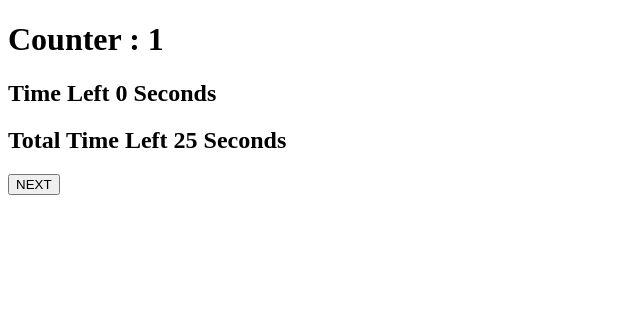
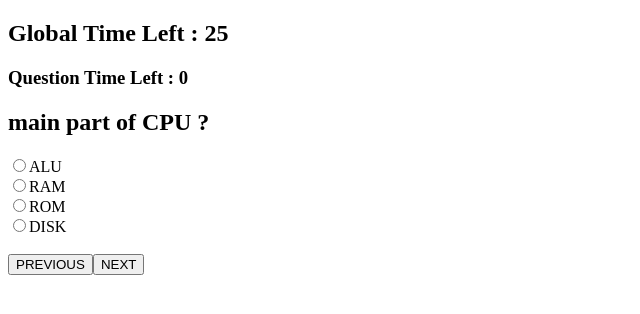
Before and after one commit to karanjoshi-kj/REACT, a React (Vite) app in the folder demo/: page / in a window 1280 px wide. Shown: the top 314 px of the page, without its empty margins (0-640 px from the left). Built offline with nearby package versions, Linux system fonts and the light colour scheme.

Commit message:
QUIZ QUESTION UPDATED

```diff
--- a/demo/src/App.jsx
+++ b/demo/src/App.jsx
@@ -2,9 +2,9 @@
 // import NavBar from "./components/Topbar/NavBar"
 // import Topbar2 from "./components/TopBar2/Topbar2"
 
-// import Quiz from "./components/PROJECTS/Quiz"
+import Quiz from "./components/PROJECTS/Quiz"
 // import Statedependency from "./components/USEEFFECT/Statedependency"
-import Useeffect1 from "./components/USEEFFECT/Useeffect1"
+// import Useeffect1 from "./components/USEEFFECT/Useeffect1"
 // import Useeffect from "./components/USEEFFECT/Useeffect"
 // import Todolist from "./components/PROJECTS/todolist"
 
@@ -30,10 +30,10 @@ import Useeffect1 from "./components/USEEFFECT/Useeffect1"
 function App() {
   return (
     <>
-    <Useeffect1/>
+    {/* <Useeffect1/> */}
     {/* <Statedependency/> */}
     {/* <Useeffect/> */}
-    {/* <Quiz/> */}
+    <Quiz/>
     {/* <Todolist/> */}
     {/* <FormuseState/> */}
     {/* <MultiuseState/> */}
--- a/demo/src/components/PROJECTS/Quiz.jsx
+++ b/demo/src/components/PROJECTS/Quiz.jsx
@@ -1,21 +1,22 @@
-import React, { useState } from "react";
+import React, { useState, useEffect } from "react";
 import data from "./Questions.json";
 
 const Quiz = () => {
 
+  const questiontiming = 5;
+  const globaltime = 30;
+
   const [index, setindex] = useState(0);
   const [select, setselect] = useState("");
   const [score, setscore] = useState(0);
-  const [answer , setanswer] = useState([]);
+  const [answer, setanswer] = useState([]);
+
+  const [timing, setTiming] = useState(questiontiming);
+  const [globaltimer, setglobaltimer] = useState(globaltime);
 
   const nextques = () => {
 
-    if (select === "") {
-      alert("PLZZ SELECT AN OPTION");
-      return;
-    }
-
-    let correct = select === data.Questions[index].answer ;
+    let correct = select === data.Questions[index].answer;
 
     if (correct) {
       setscore(score + 1);
@@ -25,40 +26,86 @@ const Quiz = () => {
     newanswer[index] = correct;
     setanswer(newanswer);
 
-    if (select === data.Questions[index].answer) {
-      setscore(score + 1);
-    }
-
     if (index < data.Questions.length - 1) {
       setindex(index + 1);
       setselect("");
     }
     else {
-      alert(
-        `YOUR SCORE : ${
-          score + (select === data.Questions[index].answer ? 1 : 0)
-        } / ${data.Questions.length}`
-      );
+      alert(`YOUR SCORE : ${score + (correct ? 1 : 0)} / ${data.Questions.length}`);
     }
-
   };
 
   const prevques = () => {
     if (index > 0) {
       setindex(index - 1);
+      setselect("");
     }
   };
 
-  // const timer = setTimeout(() => {
-  //   nextques();
-  // }, 5000);
+
+
+  // LOCAL TIMER
+  useEffect(() => {
+
+    setTiming(questiontiming);
+
+    const interval = setInterval(() => {
+
+      setTiming((time) => {
+
+        if (time === 0) {
+          nextques();
+          return 0;
+        }
+
+        return time - 1;
+
+      });
+
+    }, 1000);
+
+    return () => clearInterval(interval);
+
+  }, [index]);
+
+
+
+  // GLOBAL TIMER
+  useEffect(() => {
+
+    const globalInterval = setInterval(() => {
+
+      setglobaltimer((time) => {
+
+        if (time === 0) {
+
+          clearInterval(globalInterval);
+
+          alert(`TIME IS UP \nYOUR SCORE : ${score} / ${data.Questions.length}`);
+
+          return 0;
+
+        }
+
+        return time - 1;
+
+      });
+
+    }, 1000);
+
+    return () => clearInterval(globalInterval);
+
+  }, []);
+
 
 
   return (
     <div>
 
+      <h2>Global Time Left : {globaltimer}</h2>
+      <h3>Question Time Left : {timing}</h3>
+
       <h2>{data.Questions[index].question}</h2>
-cd demo
 
       {data.Questions[index].options.map((opt, i) => (
         <div key={i}>
@@ -73,7 +120,7 @@ cd demo
         </div>
       ))}
 
-      <br/>
+      <br />
 
       <button onClick={prevques}>PREVIOUS</button>
       <button onClick={nextques}>NEXT</button>
```
